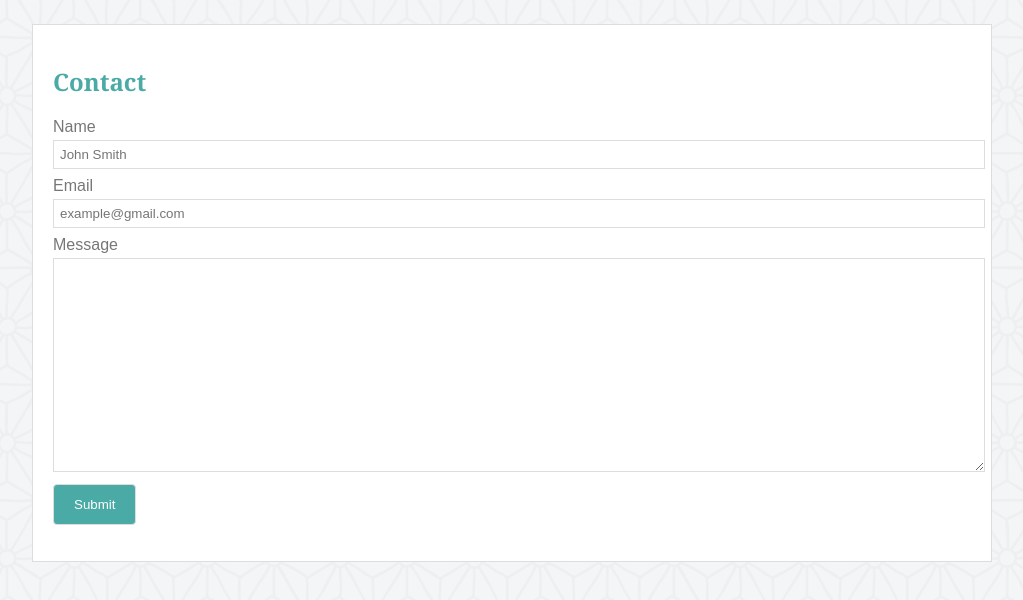
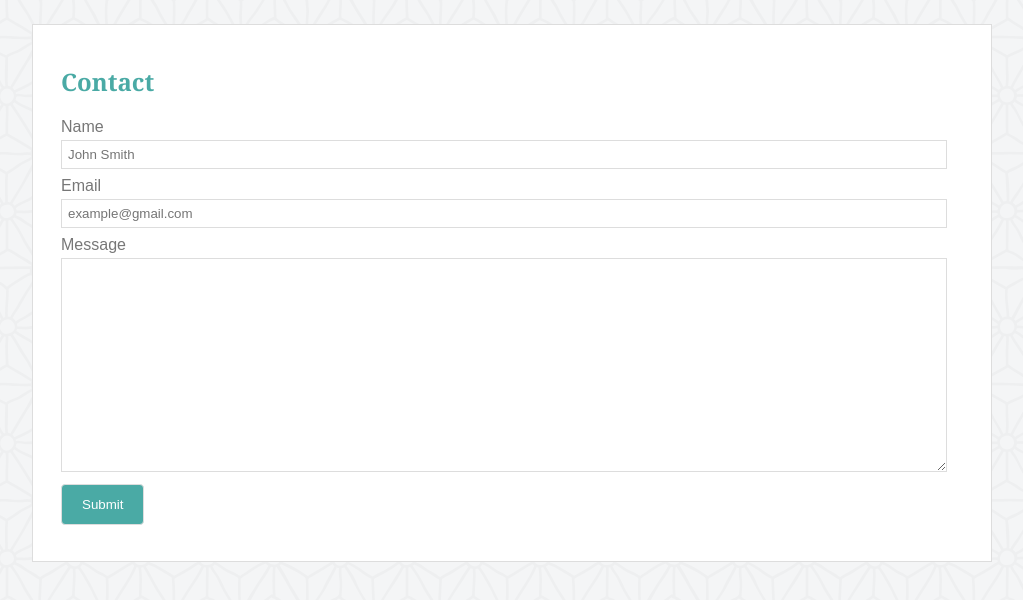
Before and after one commit to Cobalt7291/Basic-Portfolio, a plain HTML site: page contact.html in a window 1280 px wide. Shown: the part 76-676 px from the top of the page, without its empty margins (128-1151 px from the left). Drawn offline with Linux system fonts and the light colour scheme.

Commit message:
contact form spacing fixed

```diff
--- a/assets/css/style.css
+++ b/assets/css/style.css
@@ -77,9 +77,9 @@ h2 {
 
 /* Contact Page Elements */
 form {
-    width: 100%;
+    width: 95%;
     margin-bottom: 16px; /* Bottom margin */
-    margin-right: 50px;
+    padding-left: 8px;
   }
 
   input[type=submit] {
@@ -89,7 +89,7 @@ form {
     border: 1px solid #dddddd;
     border-radius: 4px;
     cursor: pointer;
-  }
+    }
 
   #text {
       width: 100%;
@@ -115,6 +115,12 @@ form {
     margin-bottom: 8px;
 }
 
+/*
+How do I change the color of the font inside the contact form?
+input [placholder=example@gmail.com] {
+    color: green;
+}
+*/
 
 
 /* Portfolio Page Elements */
```
